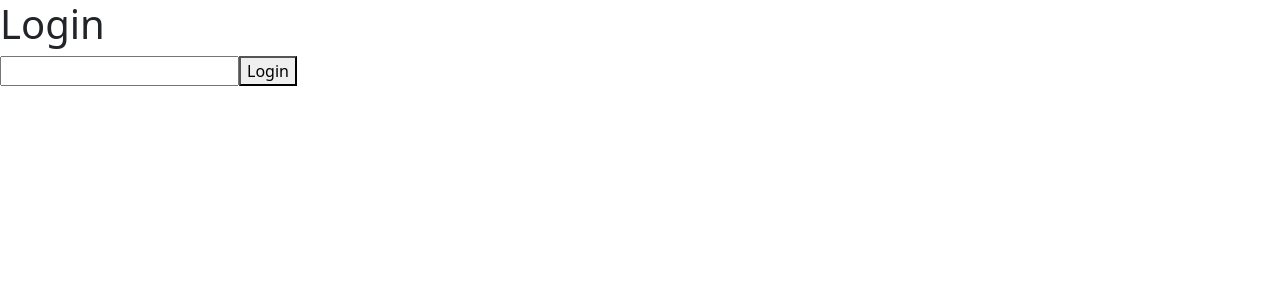
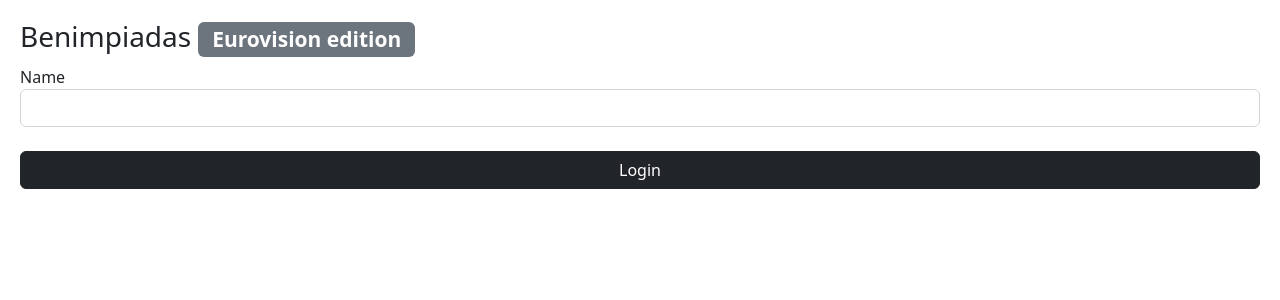
Before and after one commit to Jkutkut/Eurovision, a React (Vite) app in the folder frontend/eurovision_front/: page / in a window 1280 px wide. Shown: the top 300 px of the page. Built offline with nearby package versions, Linux system fonts and the light colour scheme.

Commit message:
app ready

```diff
--- a/frontend/eurovision_front/src/components/ViewSong.tsx
+++ b/frontend/eurovision_front/src/components/ViewSong.tsx
@@ -25,11 +25,11 @@ const ViewSong = ({ songData, editCallback }: Props) => {
               }
             </button>
           </div>
-          {songData.points != SongData.NO_POINTS &&
-            <div className="col-2">
+          <div className="col-2">
+            {songData.points != SongData.NO_POINTS &&
               <button className="btn">{songData.points}</button>
-            </div>
-          }
+            }
+          </div>
           <div className="col-2">
             <button className="btn btn-primary" onClick={() => editCallback(songData.song.country)}>
               Edit
--- a/frontend/eurovision_front/src/pages/Login.tsx
+++ b/frontend/eurovision_front/src/pages/Login.tsx
@@ -1,15 +1,24 @@
+import { useState } from "react";
+
 const Login = () => {
+  const [name, setName] = useState('');
   const login = () => {
-    const loginInput = document.getElementById('loginInput') as HTMLInputElement;
-    localStorage.setItem('login', loginInput.value);
+    localStorage.setItem('login', name);
     window.location.reload();
   }
 
   return (
     <>
-      <h1>Login</h1>
-      <input id="loginInput" type="text" />
-      <button onClick={login}>Login</button>
+      <div className="form-group" style={{padding: "20px"}}>
+        <h3>Benimpiadas <span className="badge bg-secondary">Eurovision edition</span></h3>
+        <div className="form-group">
+          <label htmlFor="nickname">Name</label>
+          <input type="text" className="form-control"
+            id="nickname" aria-describedby="nicknameHelp" onChange={(e) => setName(e.target.value)}/>
+        </div>
+        <br />
+        <button onClick={login} className="btn btn-dark w-100">Login</button>
+      </div>
     </>
   );
 }
--- a/frontend/eurovision_front/src/pages/MainPage.tsx
+++ b/frontend/eurovision_front/src/pages/MainPage.tsx
@@ -88,8 +88,19 @@ const MainPage = ({ user }: Props) => {
   const ptsAvailable = pointsAvailable(myData);
 
   return (<>
-    <p>Welcome {user}!</p>
-    <button onClick={logout}>Logout</button>
+    <br/>
+    <div className="container text-center">
+      <div className="row align-items-end">
+        <div className="col">
+          <h5>Hello {user}!</h5>
+        </div>
+        <div className="col">
+          <button type="button" className="btn-close" aria-label="Close" onClick={logout}></button>
+        </div>
+      </div>
+    </div>
+
+    <br/>
     {editorSong != -1 &&
       <EditSong
         songData={myData[editorSong]}
```
